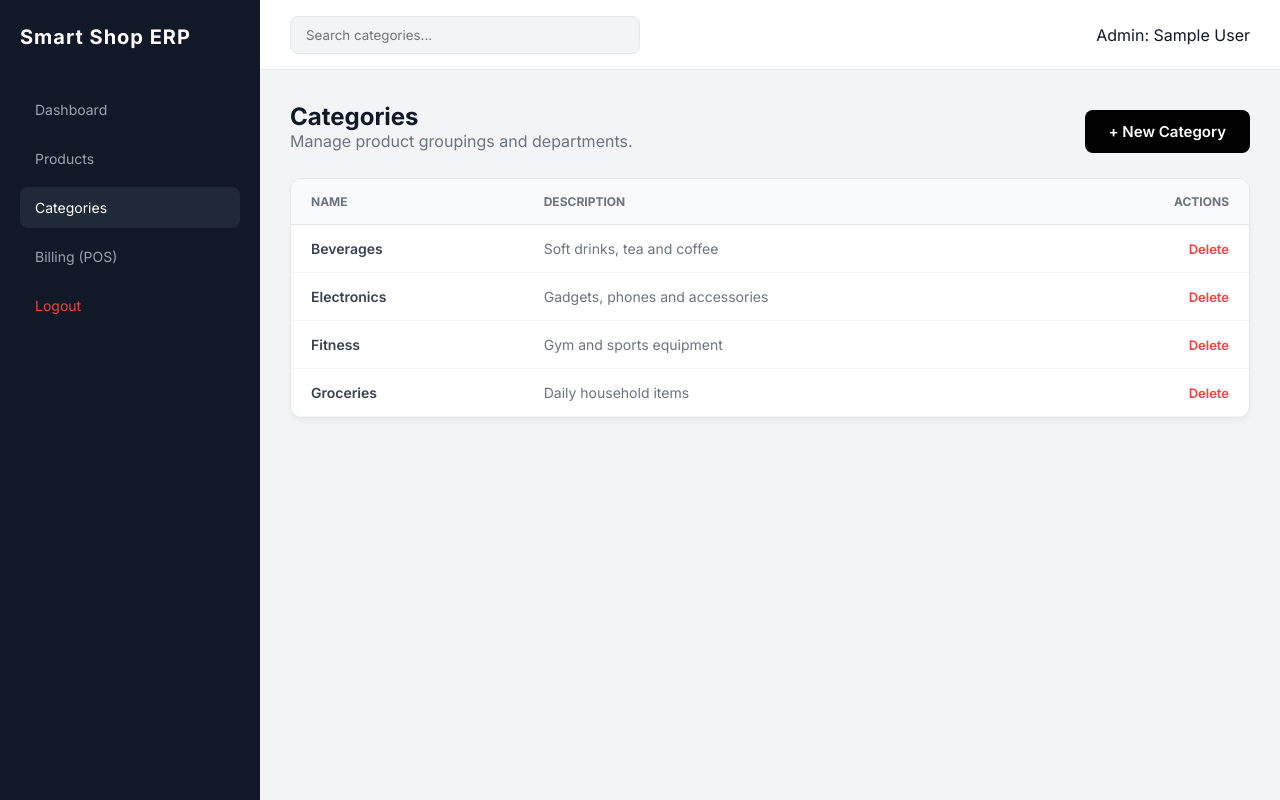
After one commit to YashParmar88/Smart-Retail-System, a PHP site: page /categories.php in a window 1280 px wide. The commit adds this page. Run offline with PHP 8.4, Linux system fonts and the light colour scheme; the visitor is signed in with stand-in values (Sample User, id 1); data comes from the database, SQL or seed files in the repository; both versions use the stored data as it was after the commit.

Commit message:
Completed Categories module

```diff
--- /dev/null
+++ b/categories.php
@@ -0,0 +1,132 @@
+<?php
+session_start();
+include('includes/db_conn.php');
+
+/* security: guard check */
+if (!isset($_SESSION['user_id'])) {
+    header("Location: index.php");
+    exit();
+}
+
+$message = "";
+
+/* --- LOGIC: ADD CATEGORY --- */
+if (isset($_POST['add_cat'])) {
+    $name = mysqli_real_escape_string($conn, $_POST['cat_name']);
+    $desc = mysqli_real_escape_string($conn, $_POST['cat_desc']);
+
+    $check = mysqli_query($conn, "SELECT id FROM categories WHERE category_name = '$name'");
+    if(mysqli_num_rows($check) > 0) {
+        $message = "Error: Category already exists!";
+    } else {
+        mysqli_query($conn, "INSERT INTO categories (category_name, description) VALUES ('$name', '$desc')");
+        $message = "Category added successfully!";
+    }
+}
+
+/* --- LOGIC: DELETE CATEGORY --- */
+if (isset($_GET['delete'])) {
+    $id = $_GET['delete'];
+    mysqli_query($conn, "DELETE FROM categories WHERE id = $id");
+    header("Location: categories.php?msg=Deleted");
+    exit();
+}
+
+/* fetch categories */
+$cats = mysqli_query($conn, "SELECT * FROM categories ORDER BY category_name ASC");
+?>
+<!DOCTYPE html>
+<html lang="en">
+<head>
+    <meta charset="UTF-8">
+    <title>Categories - Smart Shop ERP</title>
+    <link rel="stylesheet" href="assets/css/style.css?v=2.2">
+</head>
+<body>
+    <div class="dashboard-wrapper">
+        <aside class="sidebar">
+            <div class="brand-logo">Smart Shop ERP</div>
+            <nav class="nav-links">
+                <a href="dashboard.php" class="nav-item">Dashboard</a>
+                <a href="products.php" class="nav-item">Products</a>
+                <a href="categories.php" class="nav-item active">Categories</a>
+                <a href="pos.php" class="nav-item">Billing (POS)</a>
+                <a href="logout.php" class="nav-item" style="color: #ef4444; margin-top: auto;">Logout</a>
+            </nav>
+        </aside>
+
+        <div class="content-area">
+            <header class="main-header">
+                <div class="header-search"><input type="text" placeholder="Search categories..."></div>
+                <div class="user-nav"><span class="user-name">Admin: <?php echo $_SESSION['user_name']; ?></span></div>
+            </header>
+
+            <main style="padding: 30px;">
+                <?php if($message != ""): ?>
+                    <div style="background:#fee2e2; color:#b91c1c; padding:15px; border-radius:8px; margin-bottom:20px; font-weight:600;">
+                        <?php echo $message; ?>
+                    </div>
+                <?php endif; ?>
+
+                <div style="display: flex; justify-content: space-between; align-items: center; margin-bottom: 25px;">
+                    <div>
+                        <h2 style="font-size: 24px;">Categories</h2>
+                        <p style="color: #6b7280;">Manage product groupings and departments.</p>
+                    </div>
+                    <button onclick="openModal()" class="login-btn" style="width:auto; padding:12px 24px;">+ New Category</button>
+                </div>
+
+                <div class="table-card">
+                    <table class="product-table">
+                        <thead>
+                            <tr><th>Name</th><th>Description</th><th style="text-align:right;">Actions</th></tr>
+                        </thead>
+                        <tbody>
+                            <?php while($row = mysqli_fetch_assoc($cats)): ?>
+                            <tr>
+                                <td style="font-weight:600;"><?php echo $row['category_name']; ?></td>
+                                <td style="color:#6b7280;"><?php echo $row['description']; ?></td>
+                                <td style="text-align:right;">
+                                    <a href="categories.php?delete=<?php echo $row['id']; ?>"
+                                       style="color:#ef4444; text-decoration:none; font-size:13px; font-weight:600;"
+                                       onclick="return confirm('Deleting category will not delete products. Continue?')">Delete</a>
+                                </td>
+                            </tr>
+                            <?php endwhile; ?>
+                        </tbody>
+                    </table>
+                </div>
+            </main>
+        </div>
+    </div>
+
+    <!-- ADD MODAL -->
+    <div class="modal-overlay" id="catModal">
+        <div class="modal-content" style="width:400px;">
+            <div class="modal-header">
+                <h3>Add Category</h3>
+                <span style="cursor:pointer;" onclick="closeModal()">&times;</span>
+            </div>
+            <form action="categories.php" method="POST">
+                <div class="input-group">
+                    <label>Category Name</label>
+                    <input type="text" name="cat_name" required>
+                </div>
+                <div class="input-group">
+                    <label>Description</label>
+                    <input type="text" name="cat_desc">
+                </div>
+                <div class="modal-footer">
+                    <button type="button" onclick="closeModal()" class="logout-btn" style="background:#eee; color:#333;">Cancel</button>
+                    <button type="submit" name="add_cat" class="login-btn" style="width:auto;">Save</button>
+                </div>
+            </form>
+        </div>
+    </div>
+
+    <script>
+        function openModal() { document.getElementById('catModal').style.display='flex'; }
+        function closeModal() { document.getElementById('catModal').style.display='none'; }
+    </script>
+</body>
+</html>
--- a/dashboard.php
+++ b/dashboard.php
@@ -41,7 +41,7 @@ $total_products = mysqli_num_rows($prod_result);
             <nav class="nav-links">
                 <a href="dashboard.php" class="nav-item active">Dashboard</a>
                 <a href="products.php" class="nav-item">Products</a>
-                <a href="#" class="nav-item">Categories</a>
+                <a href="categories.php" class="nav-item">Categories</a>
                 <a href="#" class="nav-item">Suppliers</a>
                 <a href="#" class="nav-item">Customers</a>
                 <a href="#" class="nav-item">Inventory</a>
--- a/edit_product.php
+++ b/edit_product.php
@@ -54,6 +54,7 @@ if (isset($_POST['update_product'])) {
                 <a href="dashboard.php" class="nav-item">Dashboard</a>
                 <a href="pos.php" class="nav-item">Billing (POS)</a>
                 <a href="products.php" class="nav-item active">Products</a>
+                <a href="categories.php" class="nav-item">Categories</a>
                 <a href="logout.php" class="nav-item" style="color: #ef4444;">Logout</a>
             </nav>
         </aside>
--- a/pos.php
+++ b/pos.php
@@ -57,6 +57,7 @@ $products_list = mysqli_query($conn, "SELECT * FROM products WHERE stock_level >
             <nav class="nav-links">
                 <a href="dashboard.php" class="nav-item">Dashboard</a>
                 <a href="products.php" class="nav-item">Products</a>
+                <a href="categories.php" class="nav-item">Categories</a>
                 <a href="pos.php" class="nav-item active">Billing Counter</a>
                 <a href="logout.php" class="nav-item" style="color: #ef4444; margin-top: auto;">Logout</a>
             </nav>
--- a/products.php
+++ b/products.php
@@ -49,6 +49,7 @@ $result = mysqli_query($conn, $sql);
             <nav class="nav-links">
                 <a href="dashboard.php" class="nav-item">Dashboard</a>
                 <a href="products.php" class="nav-item active">Products</a>
+                <a href="categories.php" class="nav-item">Categories</a>
                 <a href="pos.php" class="nav-item">Billing (POS)</a>
                 <a href="logout.php" class="nav-item" style="color: #ef4444; margin-top: auto;">Logout</a>
             </nav>
```
Also changed, not shown: database/Query #3.sql (added, +14 -0 lines), database/update_2_sales_item_DB.sql (added, +18 -0 lines).
